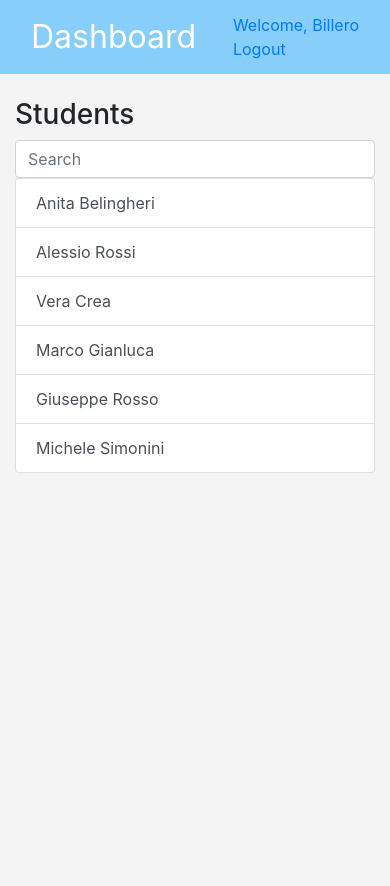
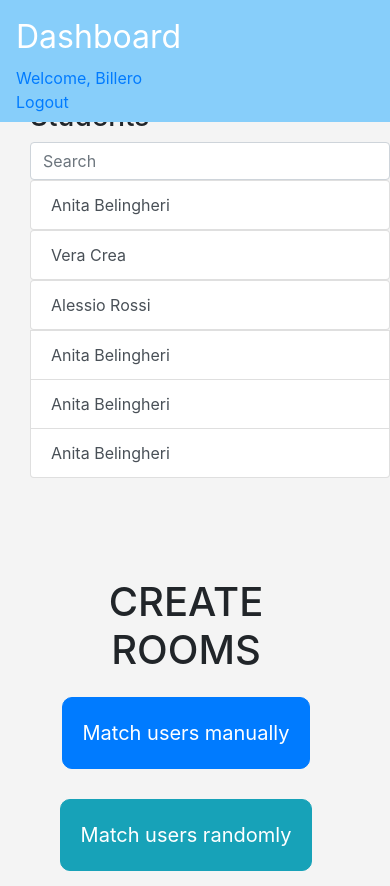
Before and after one commit to a-crea/wie-bi04, a plain HTML site: page public/professor-layout.html in a window 390 px wide. Before the commit the page ends 844 px from the top, so only its background shows below. Drawn offline with nearby package versions, Linux system fonts and the light colour scheme; some packages are replaced by stand-ins of ours.

Commit message:
professor dashboard responsive changes

```diff
--- a/public/professor-layout.html
+++ b/public/professor-layout.html
@@ -1,69 +1,53 @@
 <!DOCTYPE html>
 <html lang="en">
-
 <head>
   <meta charset="UTF-8">
   <meta name="viewport" content="width=device-width, initial-scale=1.0">
   <meta name="author" content="wie-bi04">
   <meta name="description" content="wie-bi04-project">
+  <meta name="author" content="Rossi Crea Belingheri">
   <link rel="stylesheet" href="https://stackpath.bootstrapcdn.com/bootstrap/4.4.1/css/bootstrap.min.css"
     integrity="sha384-Vkoo8x4CGsO3+Hhxv8T/Q5PaXtkKtu6ug5TOeNV6gBiFeWPGFN9MuhOf23Q9Ifjh" crossorigin="anonymous">
   <title>Dashboard Professor</title>
-
   <link href="style/stylep.css" rel="stylesheet">
 </head>
-
 <body>
 
-  <nav class="navbar navbar-default">
-    <div class="container">
-      <div class="navbar-header">
+  <nav class="navbar fixed-top navbar-default">
         <a class="navbar-brand" href="#">Dashboard</a>
-      </div>
+        <button class="navbar-toggler" type="button" data-toggle="collapse" data-target="#collapsibleNavbar">
+          <span class="navbar-toggler-icon"></span>
+        </button>
           <ul class="nav navbar-nav navbar-right">
           <li><a href="#">Welcome, Billero</a></li>
           <li><a href="index.html">Logout</a></li>
           </ul>
-    </div>
   </nav>
 
-  <section>
+  <div>
+    <div class="row">
       <div class="col-sm-2">
-      <!-- Website Overview -->
-      <div class="panel panel-default">
-        <br>
         <h3 class="panel-title">Students</h3>
-
-        <div class="row">
-          <div class="col-md-12">
         <input class="form-control" type="text" placeholder="Search">
+        <div class="list-group">
+          <div id="student1"><a href="#" class="list-group-item list-group-item-action">Anita Belingheri</a></div>
+          <div id="student1"><a href="#" class="list-group-item list-group-item-action">Vera Crea</a></div>
+          <div id="student1"><a href="#" class="list-group-item list-group-item-action">Alessio Rossi</a></div>
+         <a href="#" class="list-group-item list-group-item-action">Anita Belingheri</a>
+         <a href="#" class="list-group-item list-group-item-action">Anita Belingheri</a>
+         <a href="#" class="list-group-item list-group-item-action">Anita Belingheri</a>
         </div>
       </div>
 
-        <div class="row">
-          <div class="col-md-12">
-            <div class="form">
-              <div class="list-group">
-                <a href="#" class="list-group-item list-group-item-action">Anita Belingheri</a>
-                <a href="#" class="list-group-item list-group-item-action">Alessio Rossi</a>
-                <a href="#" class="list-group-item list-group-item-action">Vera Crea</a>
-                <a href="#" class="list-group-item list-group-item-action">Marco Gianluca</a>
-                <a href="#" class="list-group-item list-group-item-action">Giuseppe Rosso</a>
-                <a href="#" class="list-group-item list-group-item-action">Michele Simonini</a>
+      <div class="col-sm-10">
+       <div class="center">
+        <h1 id="createroom"><span class="label label-default">CREATE ROOMS</span></h1>
+        <div><button type="button" id="btn-manually" class="btn btn-primary btn-lg">Match users manually</button></div>
+        <div><button type="button" id="btn-randomly" class="btn btn-lg btn-info">Match users randomly</button></div>
       </div>
     </div>
     </div>
   </div>
-  </section>
-
-
-  <div class="container">
-    <button type="button" id="btn-manually" class="btn btn-primary btn-lg">Match users manually</button>
-    <button type="button" id="btn-randomly" class="btn btn-lg btn-info">Match users randomly</button>
-
-    <h1 id="createroom"><span class="label label-default">CREATE ROOMS</span></h1>
-  </div>
-
 
   <script src="/__/firebase/7.14.2/firebase-app.js"></script>
   <script src="/__/firebase/7.14.2/firebase-auth.js"></script>
--- a/public/style/stylep.css
+++ b/public/style/stylep.css
@@ -1,5 +1,7 @@
 body{
   background:#f4f4f4;
+  padding-top: 100px;
+  padding-left: 30px;
 }
 
 /* Navbar */
@@ -17,7 +19,6 @@ body{
   color:black;
 }
 
-
 .navbar-default {
   background-color: lightskyblue;
   border-color: lightcyan;
@@ -27,38 +28,30 @@ body{
   font-size: xx-large;
 }
 
-
 .navbar-default .navbar-text {
   color: #ecf0f1;
 }
 
-
-#btn-manually{
-  top: 180px;
-  right: 500px;
-  position: absolute;
-  padding: 12.5px;
-  border-radius: 10px;
-  margin: 20px;
-  text-align: center;
-
+#col-sm-2{
+  float: left;
 }
 
-#btn-randomly{
-  top: 250px;
-  right: 500px;
-  position: absolute;
-  padding: 12px;
-  border-radius: 10px;
-  margin: 20px;
-  text-align: center;
-
+#col-sm-10{
+  float: right;
 }
 
-#createroom{
+p.list-group {
+  font-size: 2vw;
+}
+.center {
+  position: absolute;
   top: 100px;
-  right: 490px;
-  position: absolute;
+  width: 80%;
   text-align: center;
-  position: absolute;
 }
+
+#btn-manually, #btn-randomly{
+  padding: 20px;
+  border-radius: 10px;
+  margin: 15px;
+}
```
Lines whose indentation alone changed are shown as unchanged.
